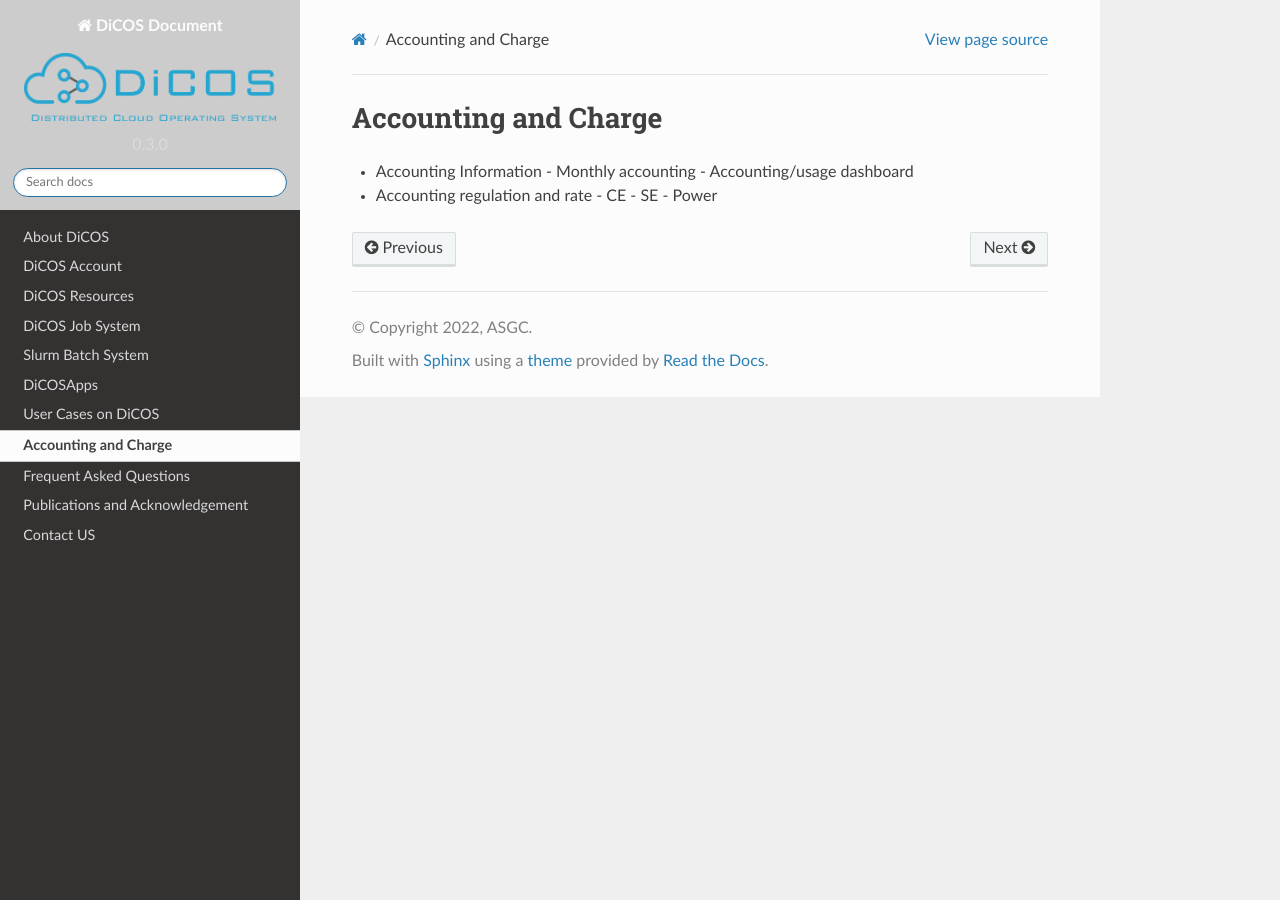
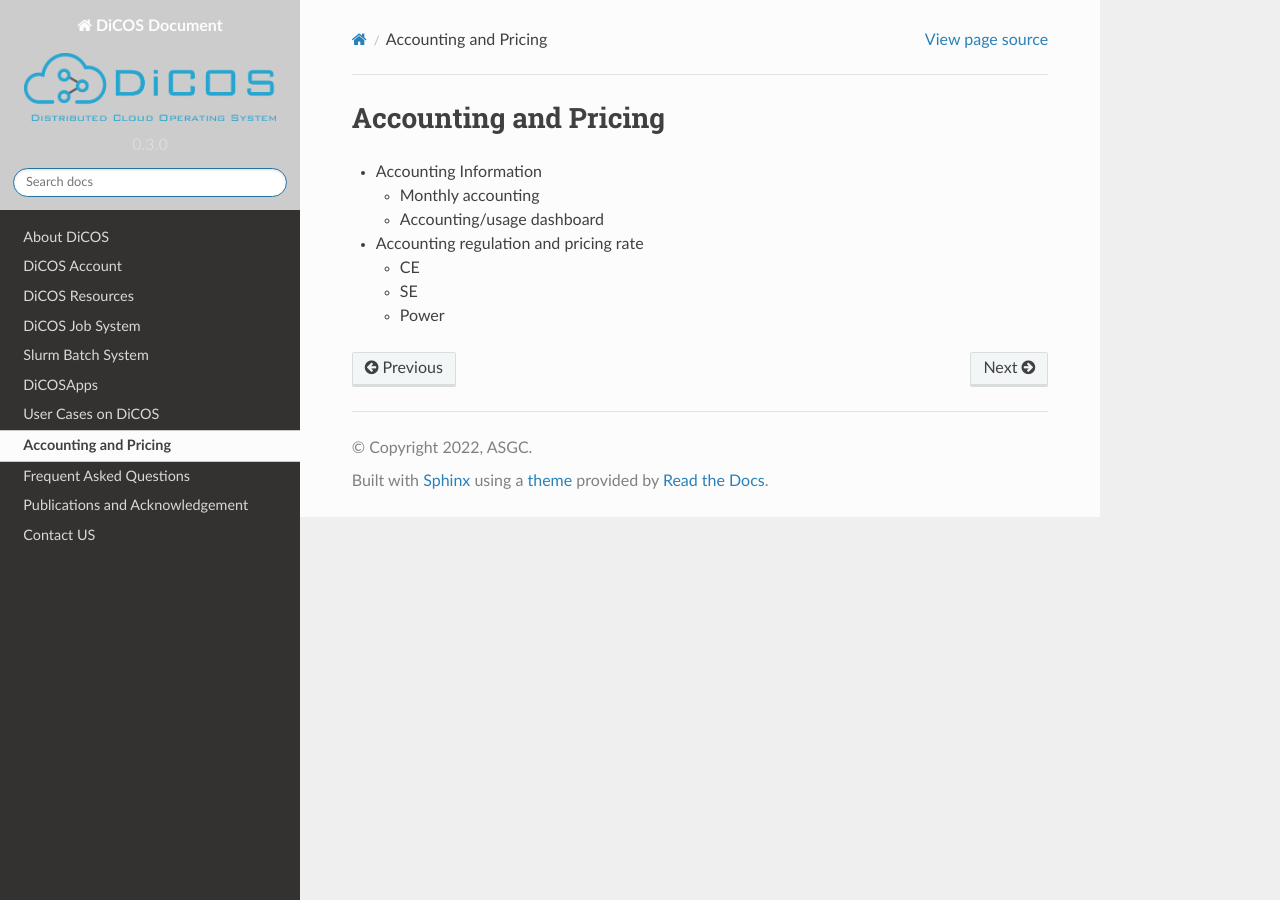
Before and after one commit to ASGCOPS/dicos_document, a Sphinx documentation site: the page built from docs/source/accounting.rst, in a window 1280 px wide. Built offline with Sphinx 7.4.7 and the Read the Docs theme 2.0.0, drawn with Linux system fonts in a browser that asks for light colours.

Commit message:
Revise accounting.rst

```diff
--- a/docs/source/accounting.rst
+++ b/docs/source/accounting.rst
@@ -1,11 +1,14 @@
 ***********************
-Accounting and Charge
+Accounting and Pricing
 ***********************
 
 * Accounting Information
+
   - Monthly accounting
   - Accounting/usage dashboard
-* Accounting regulation and rate
+
+* Accounting regulation and pricing rate
+
   - CE
   - SE
   - Power
```
